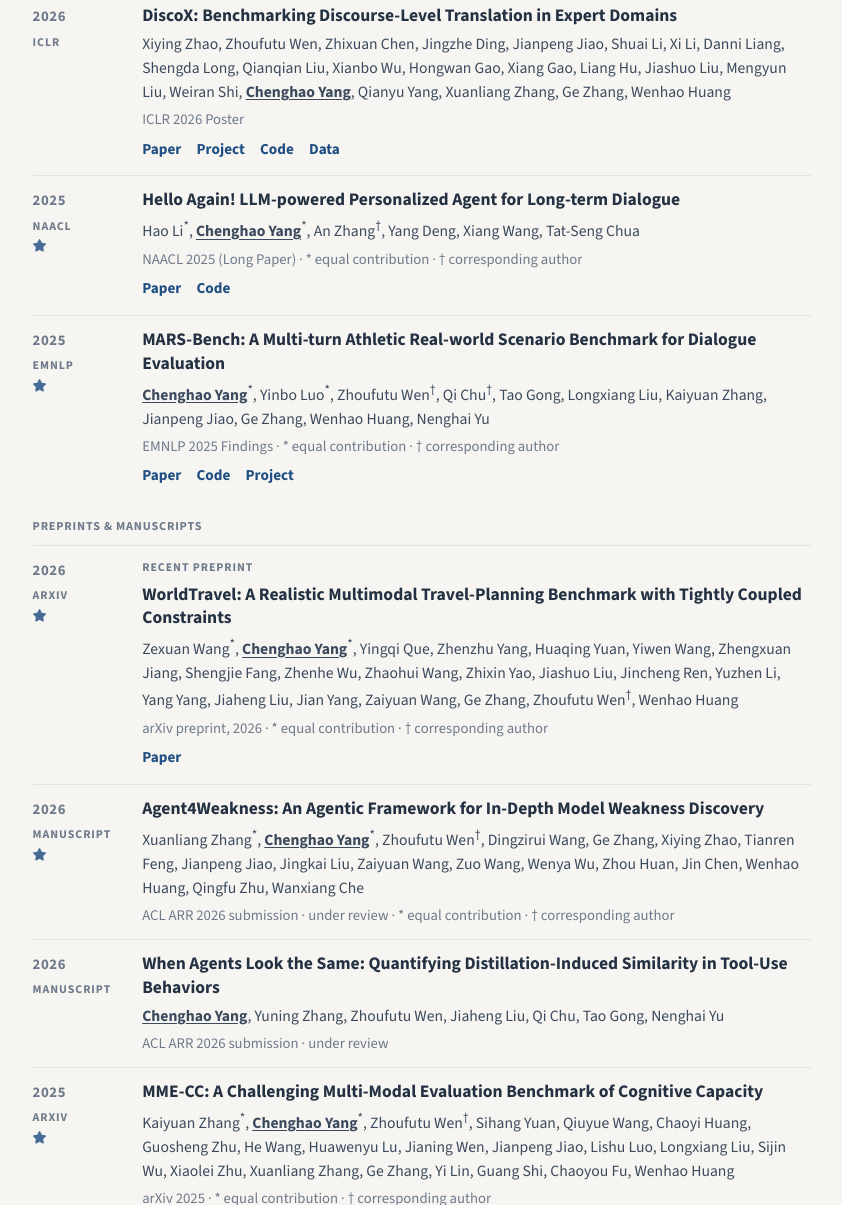
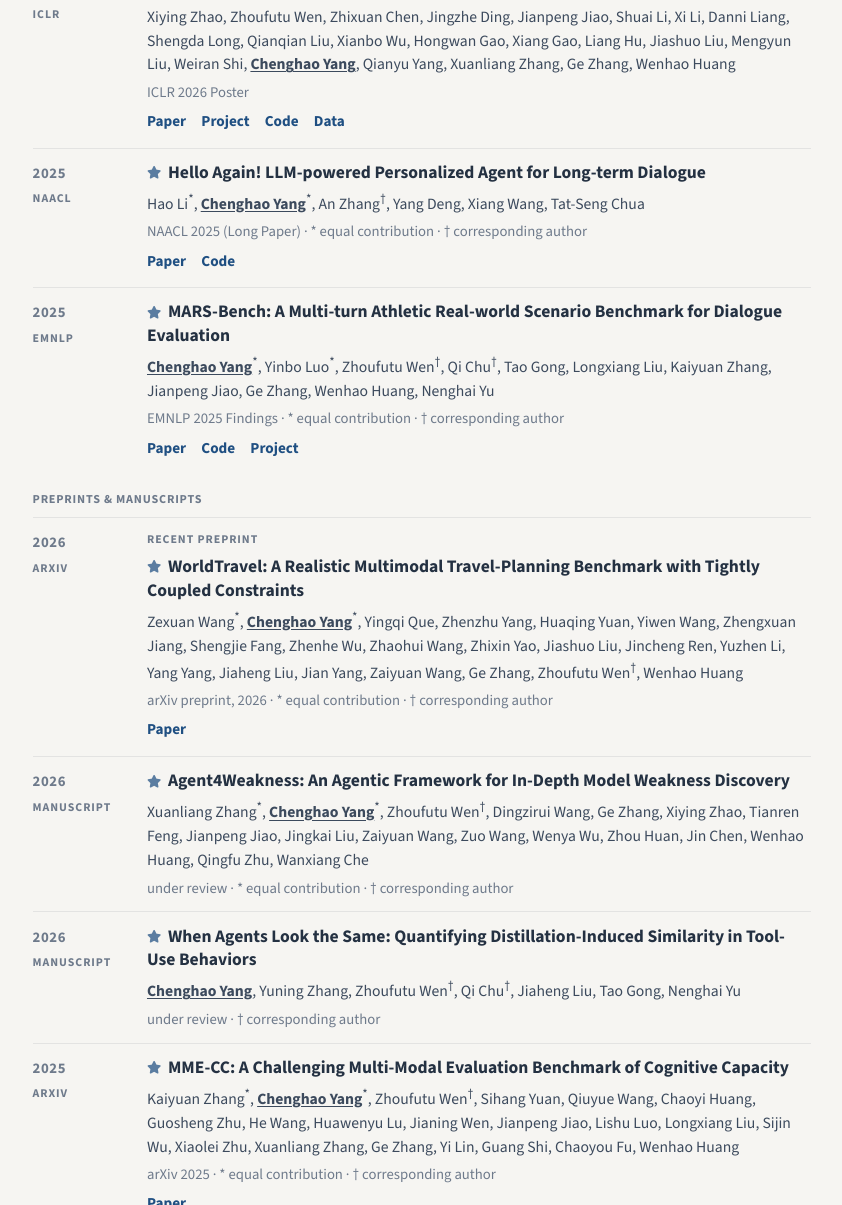
Before and after one commit to Syuchin/Syuchin.github.io, a plain HTML site: page index.html in a window 1280 px wide. Shown: the part 1595-2800 px from the top of the page, without its empty margins (399-1241 px from the left). Drawn offline with nearby package versions, Linux system fonts and the light colour scheme.

Commit message:
Refine publication lead-author markers

```diff
--- a/index.html
+++ b/index.html
@@ -117,7 +117,7 @@
       <section class="content-section" id="overview">
         <div class="section-heading">
           <div>
-            <p class="section-kicker">Academic profile</p>
+            <p class="section-kicker">Profile</p>
             <h2>Overview</h2>
           </div>
         </div>
@@ -161,7 +161,7 @@
       <section class="content-section" id="news">
         <div class="section-heading">
           <div>
-            <p class="section-kicker">Recent updates</p>
+            <p class="section-kicker">Highlights</p>
             <h2>News</h2>
           </div>
         </div>
@@ -262,13 +262,12 @@
       <section class="content-section" id="publications">
         <div class="section-heading">
           <div>
-            <p class="section-kicker">Research output</p>
+            <p class="section-kicker">Research</p>
             <h2>Publications</h2>
           </div>
         </div>
 
         <div class="subsection">
-          <p class="subsection-label">Publications</p>
           <ol class="pub-list">
             <li class="pub-row">
               <div class="pub-side">
@@ -308,13 +307,9 @@
               <div class="pub-side">
                 <span class="pub-year">2025</span>
                 <span class="pub-type">NAACL</span>
-                <span class="pub-role-marker">
-                  <i class="fa-solid fa-star" aria-hidden="true"></i>
-                  <span class="visually-hidden">Highlighted author role</span>
-                </span>
               </div>
               <div class="pub-body">
-                <h3 class="pub-title"><a href="https://aclanthology.org/2025.naacl-long.272/" target="_blank" rel="noopener">Hello Again! LLM-powered Personalized Agent for Long-term Dialogue</a></h3>
+                <h3 class="pub-title"><a href="https://aclanthology.org/2025.naacl-long.272/" target="_blank" rel="noopener"><i class="fa-solid fa-star pub-title-marker" aria-hidden="true"></i><span class="visually-hidden">Lead authorship. </span>Hello Again! LLM-powered Personalized Agent for Long-term Dialogue</a></h3>
                 <p class="pub-authors">Hao Li<sup>*</sup>, <strong><u>Chenghao Yang</u></strong><sup>*</sup>, An Zhang<sup>†</sup>, Yang Deng, Xiang Wang, Tat-Seng Chua</p>
                 <p class="pub-meta">NAACL 2025 (Long Paper) · * equal contribution · † corresponding author</p>
                 <div class="pub-links">
@@ -327,13 +322,9 @@
               <div class="pub-side">
                 <span class="pub-year">2025</span>
                 <span class="pub-type">EMNLP</span>
-                <span class="pub-role-marker">
-                  <i class="fa-solid fa-star" aria-hidden="true"></i>
-                  <span class="visually-hidden">Highlighted author role</span>
-                </span>
               </div>
               <div class="pub-body">
-                <h3 class="pub-title"><a href="https://arxiv.org/abs/2505.23810" target="_blank" rel="noopener">MARS-Bench: A Multi-turn Athletic Real-world Scenario Benchmark for Dialogue Evaluation</a></h3>
+                <h3 class="pub-title"><a href="https://arxiv.org/abs/2505.23810" target="_blank" rel="noopener"><i class="fa-solid fa-star pub-title-marker" aria-hidden="true"></i><span class="visually-hidden">Lead authorship. </span>MARS-Bench: A Multi-turn Athletic Real-world Scenario Benchmark for Dialogue Evaluation</a></h3>
                 <p class="pub-authors"><strong><u>Chenghao Yang</u></strong><sup>*</sup>, Yinbo Luo<sup>*</sup>, Zhoufutu Wen<sup>†</sup>, Qi Chu<sup>†</sup>, Tao Gong, Longxiang Liu, Kaiyuan Zhang, Jianpeng Jiao, Ge Zhang, Wenhao Huang, Nenghai Yu</p>
                 <p class="pub-meta">EMNLP 2025 Findings · * equal contribution · † corresponding author</p>
                 <div class="pub-links">
@@ -353,14 +344,10 @@
               <div class="pub-side">
                 <span class="pub-year">2026</span>
                 <span class="pub-type">arXiv</span>
-                <span class="pub-role-marker">
-                  <i class="fa-solid fa-star" aria-hidden="true"></i>
-                  <span class="visually-hidden">Highlighted author role</span>
-                </span>
               </div>
               <div class="pub-body">
                 <p class="pub-accent">Recent preprint</p>
-                <h3 class="pub-title"><a href="https://arxiv.org/abs/2602.08367" target="_blank" rel="noopener">WorldTravel: A Realistic Multimodal Travel-Planning Benchmark with Tightly Coupled Constraints</a></h3>
+                <h3 class="pub-title"><a href="https://arxiv.org/abs/2602.08367" target="_blank" rel="noopener"><i class="fa-solid fa-star pub-title-marker" aria-hidden="true"></i><span class="visually-hidden">Lead authorship. </span>WorldTravel: A Realistic Multimodal Travel-Planning Benchmark with Tightly Coupled Constraints</a></h3>
                 <p class="pub-authors">Zexuan Wang<sup>*</sup>, <strong><u>Chenghao Yang</u></strong><sup>*</sup>, Yingqi Que, Zhenzhu Yang, Huaqing Yuan, Yiwen Wang, Zhengxuan Jiang, Shengjie Fang, Zhenhe Wu, Zhaohui Wang, Zhixin Yao, Jiashuo Liu, Jincheng Ren, Yuzhen Li, Yang Yang, Jiaheng Liu, Jian Yang, Zaiyuan Wang, Ge Zhang, Zhoufutu Wen<sup>†</sup>, Wenhao Huang</p>
                 <p class="pub-meta">arXiv preprint, 2026 · * equal contribution · † corresponding author</p>
                 <div class="pub-links">
@@ -372,15 +359,11 @@
               <div class="pub-side">
                 <span class="pub-year">2026</span>
                 <span class="pub-type">Manuscript</span>
-                <span class="pub-role-marker">
-                  <i class="fa-solid fa-star" aria-hidden="true"></i>
-                  <span class="visually-hidden">Highlighted author role</span>
-                </span>
               </div>
               <div class="pub-body">
-                <h3 class="pub-title">Agent4Weakness: An Agentic Framework for In-Depth Model Weakness Discovery</h3>
+                <h3 class="pub-title"><i class="fa-solid fa-star pub-title-marker" aria-hidden="true"></i><span class="visually-hidden">Lead authorship. </span>Agent4Weakness: An Agentic Framework for In-Depth Model Weakness Discovery</h3>
                 <p class="pub-authors">Xuanliang Zhang<sup>*</sup>, <strong><u>Chenghao Yang</u></strong><sup>*</sup>, Zhoufutu Wen<sup>†</sup>, Dingzirui Wang, Ge Zhang, Xiying Zhao, Tianren Feng, Jianpeng Jiao, Jingkai Liu, Zaiyuan Wang, Zuo Wang, Wenya Wu, Zhou Huan, Jin Chen, Wenhao Huang, Qingfu Zhu, Wanxiang Che</p>
-                <p class="pub-meta">ACL ARR 2026 submission · under review · * equal contribution · † corresponding author</p>
+                <p class="pub-meta">under review · * equal contribution · † corresponding author</p>
               </div>
             </li>
             <li class="pub-row">
@@ -389,22 +372,18 @@
                 <span class="pub-type">Manuscript</span>
               </div>
               <div class="pub-body">
-                <h3 class="pub-title">When Agents Look the Same: Quantifying Distillation-Induced Similarity in Tool-Use Behaviors</h3>
-                <p class="pub-authors"><strong><u>Chenghao Yang</u></strong>, Yuning Zhang, Zhoufutu Wen, Jiaheng Liu, Qi Chu, Tao Gong, Nenghai Yu</p>
-                <p class="pub-meta">ACL ARR 2026 submission · under review</p>
+                <h3 class="pub-title"><i class="fa-solid fa-star pub-title-marker" aria-hidden="true"></i><span class="visually-hidden">Lead authorship. </span>When Agents Look the Same: Quantifying Distillation-Induced Similarity in Tool-Use Behaviors</h3>
+                <p class="pub-authors"><strong><u>Chenghao Yang</u></strong>, Yuning Zhang, Zhoufutu Wen<sup>†</sup>, Qi Chu<sup>†</sup>, Jiaheng Liu, Tao Gong, Nenghai Yu</p>
+                <p class="pub-meta">under review · † corresponding author</p>
               </div>
             </li>
             <li class="pub-row">
               <div class="pub-side">
                 <span class="pub-year">2025</span>
                 <span class="pub-type">arXiv</span>
-                <span class="pub-role-marker">
-                  <i class="fa-solid fa-star" aria-hidden="true"></i>
-                  <span class="visually-hidden">Highlighted author role</span>
-                </span>
               </div>
               <div class="pub-body">
-                <h3 class="pub-title"><a href="https://arxiv.org/abs/2511.03146" target="_blank" rel="noopener">MME-CC: A Challenging Multi-Modal Evaluation Benchmark of Cognitive Capacity</a></h3>
+                <h3 class="pub-title"><a href="https://arxiv.org/abs/2511.03146" target="_blank" rel="noopener"><i class="fa-solid fa-star pub-title-marker" aria-hidden="true"></i><span class="visually-hidden">Lead authorship. </span>MME-CC: A Challenging Multi-Modal Evaluation Benchmark of Cognitive Capacity</a></h3>
                 <p class="pub-authors">Kaiyuan Zhang<sup>*</sup>, <strong><u>Chenghao Yang</u></strong><sup>*</sup>, Zhoufutu Wen<sup>†</sup>, Sihang Yuan, Qiuyue Wang, Chaoyi Huang, Guosheng Zhu, He Wang, Huawenyu Lu, Jianing Wen, Jianpeng Jiao, Lishu Luo, Longxiang Liu, Sijin Wu, Xiaolei Zhu, Xuanliang Zhang, Ge Zhang, Yi Lin, Guang Shi, Chaoyou Fu, Wenhao Huang</p>
                 <p class="pub-meta">arXiv 2025 · * equal contribution · † corresponding author</p>
                 <div class="pub-links">
@@ -435,7 +414,7 @@
       <section class="content-section" id="experience">
         <div class="section-heading">
           <div>
-            <p class="section-kicker">Education &amp; Experience</p>
+            <p class="section-kicker">Background</p>
             <h2>Experience</h2>
           </div>
         </div>
@@ -481,7 +460,7 @@
       <section class="content-section" id="awards">
         <div class="section-heading">
           <div>
-            <p class="section-kicker">Recognition</p>
+            <p class="section-kicker">Honors</p>
             <h2>Awards</h2>
           </div>
         </div>
--- a/style.css
+++ b/style.css
@@ -580,7 +580,7 @@
 
 .pub-row {
   display: grid;
-  grid-template-columns: 5.8rem minmax(0, 1fr);
+  grid-template-columns: 6.1rem minmax(0, 1fr);
   gap: 1.05rem;
   padding: 0.76rem 0 0.8rem;
   border-top: 1px solid rgba(59, 74, 93, 0.1);
@@ -594,15 +594,6 @@
   display: grid;
   align-content: start;
   gap: 0.26rem;
-}
-
-.pub-role-marker {
-  display: inline-flex;
-  align-items: center;
-  color: var(--accent);
-  font-size: 0.78rem;
-  line-height: 1;
-  opacity: 0.82;
 }
 
 .pub-type {
@@ -630,6 +621,14 @@
   margin: 0;
   font-size: 1.1rem;
   line-height: 1.34;
+}
+
+.pub-title-marker {
+  margin-right: 0.42rem;
+  color: var(--accent);
+  font-size: 0.72em;
+  vertical-align: 0.06em;
+  opacity: 0.72;
 }
 
 .pub-title a {
```
